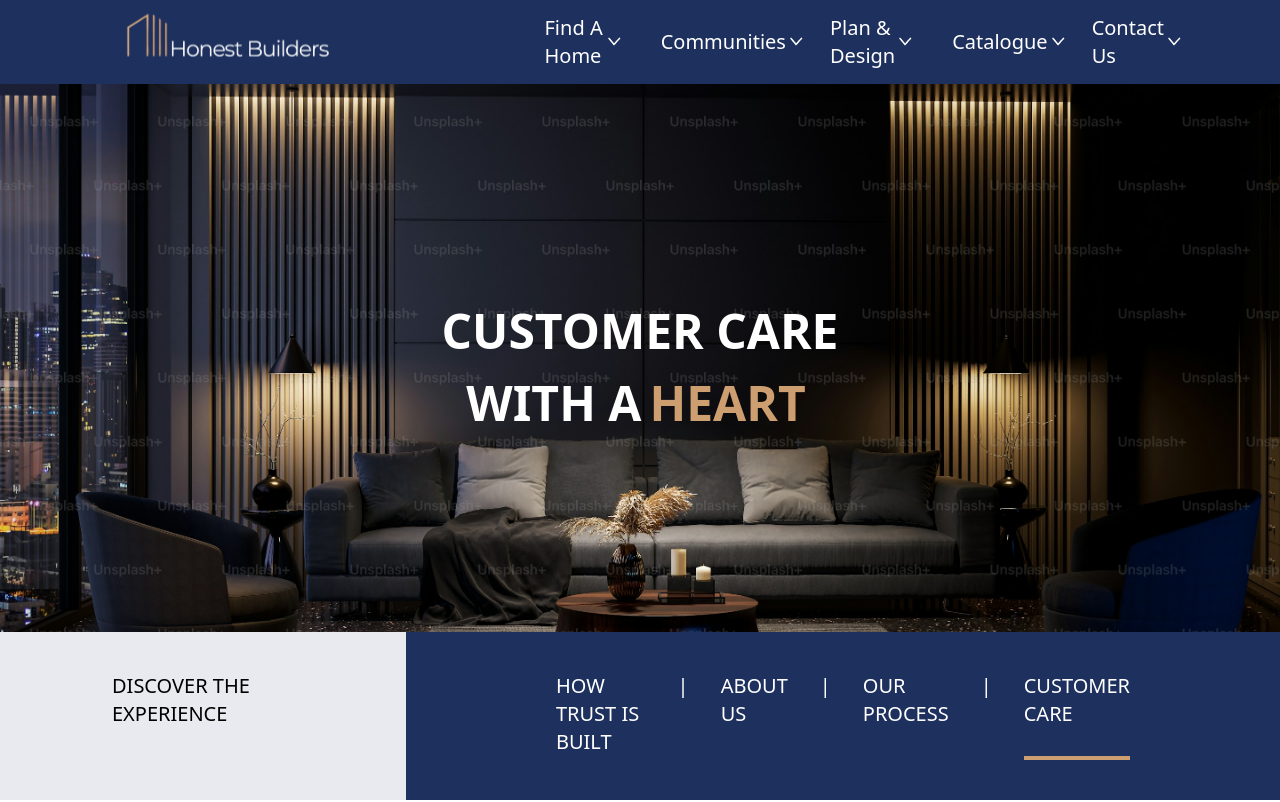
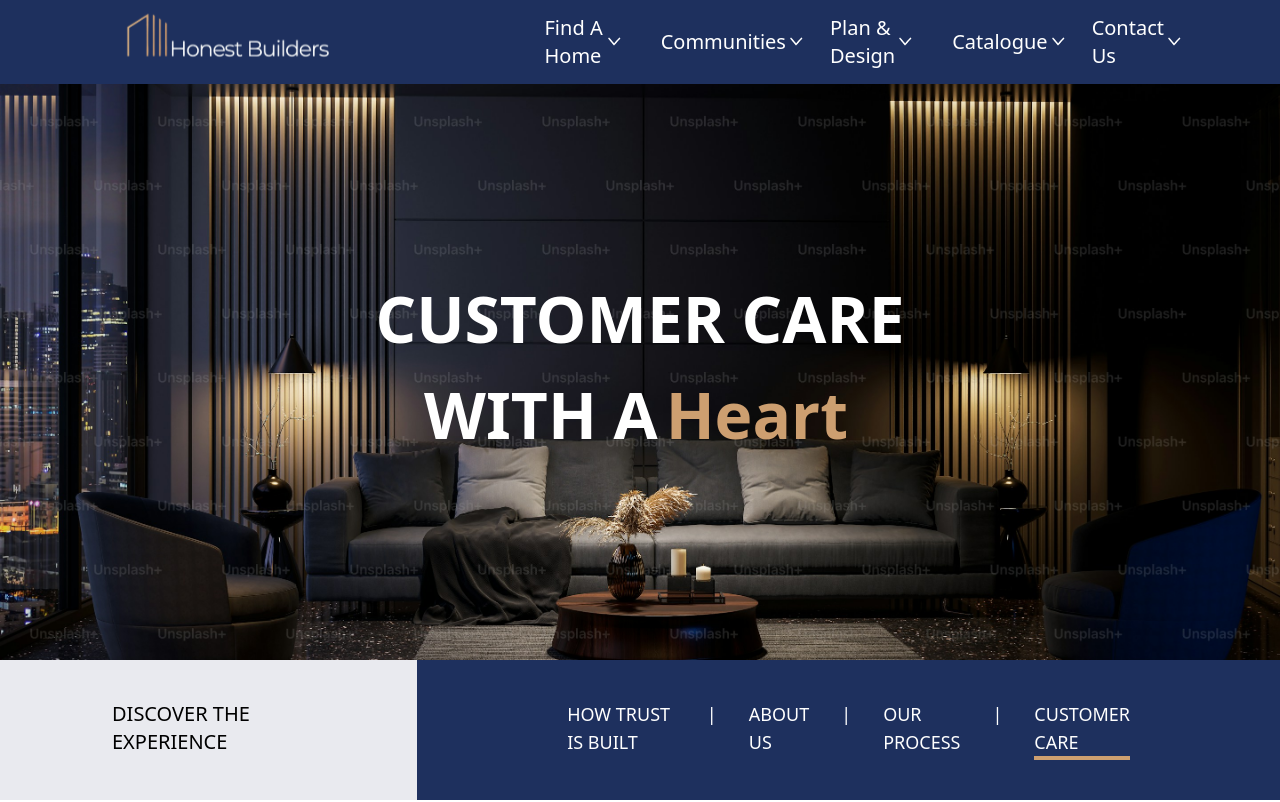
Before and after one commit to aeTech-Digital-Hub/builders, a React (Vite) app: page /customer-care in a window 1280 px wide. Shown: the top 802 px of the page. Built offline with nearby package versions, Linux system fonts and the light colour scheme.

Commit message:
did the text size for pages where necessary.

```diff
--- a/src/components/layout/band.tsx
+++ b/src/components/layout/band.tsx
@@ -16,7 +16,7 @@
         </div>
 
         <div className="flex-grow text-white bg-[#1E305E] px-[150px] py-10">
-          <div className="flex gap-x-8 text-xl">
+          <div className="flex gap-x-8 text-lg">
             <NavLink to="/trust-us" className={linkClass}>
               HOW TRUST IS BUILT
             </NavLink>
--- a/src/components/pages/About.tsx
+++ b/src/components/pages/About.tsx
@@ -7,8 +7,8 @@
   return (
     <div>
       <HeroLayout backgroundImage={assets.about.bg}>
-        <div className="text-white   text-center">
-          <h1 className="text-xl font-bold  leading-normal">
+        <div className="text-white text-center">
+          <h1 className="text-[64px] font-bold">
             About Us at
             <br />
             <span className="text-brown">Honest Builders</span>{" "}
@@ -57,7 +57,7 @@
 
       </div>
 
-      <TeamCardRotator/>
+      <TeamCardRotator />
 
       {/* our story */}
 
--- a/src/components/pages/Care.tsx
+++ b/src/components/pages/Care.tsx
@@ -7,9 +7,9 @@
     <div>
       <HeroLayout backgroundImage={assets.care.bg8}>
         <div className="text-white text-center">
-          <h1 className="text-5xl font-bold  leading-normal">
+          <h1 className="text-[64px] font-bold  leading-normal">
             CUSTOMER CARE <br />
-            WITH A<span className="text-brown px-2">HEART</span>{" "}
+            WITH A<span className="text-brown px-2">Heart</span>{" "}
           </h1>
         </div>
       </HeroLayout>
--- a/src/components/pages/Process.tsx
+++ b/src/components/pages/Process.tsx
@@ -6,8 +6,8 @@
   return (
     <div >
       <HeroLayout backgroundImage={assets.process.bg9}>
-        <div className="text-white   text-center">
-          <h1 className="text-5xl font-bold  leading-normal">
+        <div className="text-white  text-center">
+          <h1 className="text-[64px] font-bold  leading-normal">
             Our Process is
             <br />
             <span className="text-brown">Trustworthy</span>{" "}
@@ -33,7 +33,7 @@
         <div className="">
           <div className=" flex items-center text-2xl bg-[#DDE0E7] p-3  rounded-2xl ">
             <div className="flex ">
-            <img src={assets.process.team}/>
+              <img src={assets.process.team} />
 
             </div>
 
@@ -57,7 +57,7 @@
 
         <div className="">
           <div className="flex justify-end  ">
-        <img src={assets.process.left}/>
+            <img src={assets.process.left} />
 
           </div>
 
@@ -72,7 +72,7 @@
             <div className="flex text-2xl leading-normal flex-col">
 
 
-    <p  className="mt-6">    From the beginning, you're in charge. We work for you
+              <p className="mt-6">    From the beginning, you're in charge. We work for you
                 and aim to ensure your satisfaction with your
                 chosen plan. You can also select from our architectural designs
                 and floor plans, which are ideal for
@@ -80,12 +80,12 @@
 
 
 
- <p  className="mt-6">Our dedicated engineers, masons, service providers, and field tech supervisor
+              <p className="mt-6">Our dedicated engineers, masons, service providers, and field tech supervisor
                 team will help you find the perfect home with a stress-free
                 process that checks all the boxes.
               </p>
 
-<p  className="mt-6">Your project may be an unfinished
+              <p className="mt-6">Your project may be an unfinished
                 home already under construction,
                 or you may choose a plan
                 build from scratch; our service to
@@ -104,7 +104,7 @@
         </div>
 
         <div>
-        <img src= {assets.process.right}/>
+          <img src={assets.process.right} />
 
         </div>
 
@@ -130,14 +130,14 @@
         </div>
 
         <div className="flex mt-16 items-center justify-center space-x-12">
-            <img src={assets.process.phase1}/>
-            <img src={assets.process.phase2}/>
-            <img src={assets.process.phase}/>
+          <img src={assets.process.phase1} />
+          <img src={assets.process.phase2} />
+          <img src={assets.process.phase} />
 
         </div>
 
         <div className=" flex justify-end mt-12">
-            <img src={assets.process.left}  /> </div>
+          <img src={assets.process.left} /> </div>
 
 
         <div className=" flex justify-end font-thin text-2xl "> <p>03</p></div>
@@ -145,11 +145,11 @@
         <div className="flex ">
 
           <div>
-                  <img src={assets.process.construct}/>
+            <img src={assets.process.construct} />
           </div>
 
           <div className="flex w-1/3  flex-col">
-                  <h1 className="text-3xl mb-12 font-semibold">Final selection and <br/> construction</h1>
+            <h1 className="text-3xl mb-12 font-semibold">Final selection and <br /> construction</h1>
             <p className="text-2xl leading-normal">Once a home or building plan is selected, it is time
               to make it
               uniquely yours. Our team is ready to
--- a/src/components/pages/Trust.tsx
+++ b/src/components/pages/Trust.tsx
@@ -7,7 +7,7 @@
     <div>
       <HeroLayout backgroundImage={assets.trust.bg6}>
         <div className="text-white text-center">
-          <h1 className="text-[48px] font-bold  ">
+          <h1 className="text-[64px] font-bold  ">
             How Trust <br />
             Is
             <span className="text-brown px-3">Built</span>{" "}
@@ -84,12 +84,12 @@
 
       <div className=" flex rounded-full mx-auto items-center w-[680px] h-[680px]  mb-16  border-brown border-[5px]  bg-gray-500">
         <div className=" flex-col items-center justify-center mx-auto w-[654px] h-[654px]   border-brown border-[5px]  rounded-full bg-blue space-y-6 px-24 py-12">
-          <img src={assets.trust.badge} className="mx-auto"/>
-          <img src={assets.home.logo} className="mx-auto"/>
+          <img src={assets.trust.badge} className="mx-auto" />
+          <img src={assets.home.logo} className="mx-auto" />
 
           <p className="text-[32px] font-medium text-white text-center">We've made trust our cornerstone by building it
             in to everything we do,
-             brick by brick and day after day.</p>
+            brick by brick and day after day.</p>
 
 
         </div>
@@ -100,7 +100,7 @@
           <img src={assets.trust.house} className="w-2/5 mx-auto" />
 
           <p className="text-[32px] text-center text-[#172447] mt-6">Floor plans designed for
-          <br />
+            <br />
             <span className="font-semibold">LIVABILITY</span>
           </p>
         </div>
```
Lines whose indentation alone changed are shown as unchanged.
